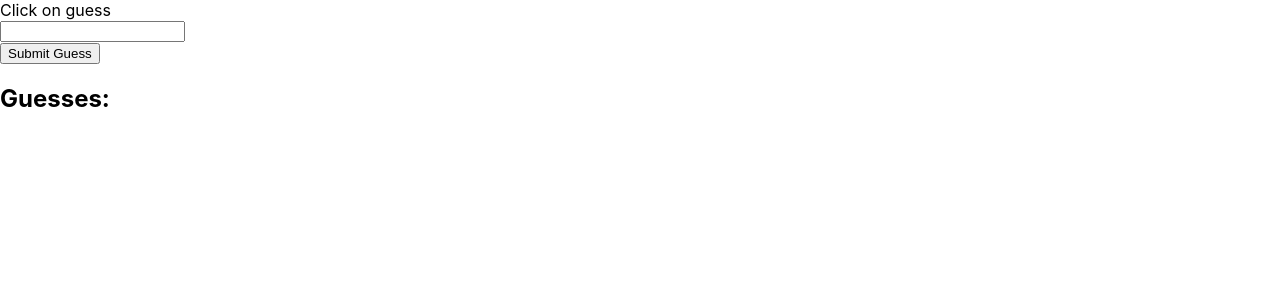
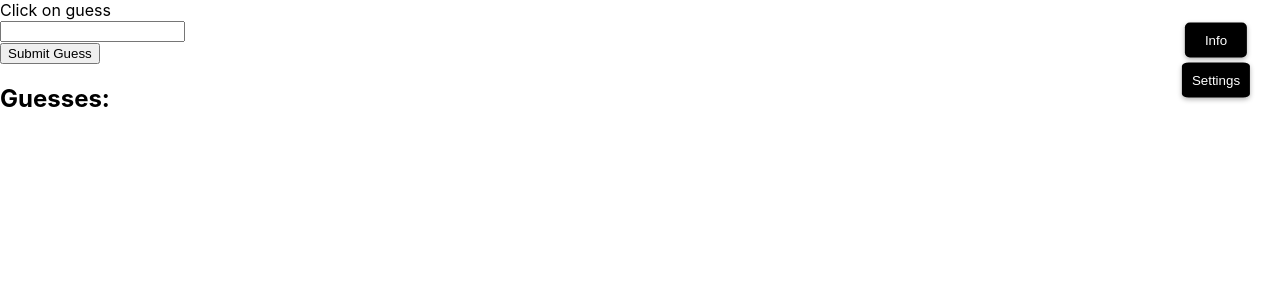
Before and after one commit to cis3296s24/US-City-Guesser, a React (Create React App) app in the folder client/: page / in a window 1280 px wide. Shown: the top 300 px of the page. Built offline with nearby package versions, Linux system fonts and the light colour scheme.

Commit message:
Editing features

```diff
--- a/client/src/App.js
+++ b/client/src/App.js
@@ -5,7 +5,8 @@ import Cities from "./city_data.json"
 import React from "react"
 import Autocomplete from "./AutocompleteDropdown"
 // import "./App.css"
-import infoPopUp from "./Info_PopUp"
+import InfoPopUp from "./Info_PopUp"
+import Settings from "./Settings"
 
 //this is how whatever the guess is can be exported to the GuessList file
 export var currentGuess;
@@ -52,8 +53,9 @@ function App() {
     <GuessList />
 
     {/* Component that displays information after a button is clicked*/}
-    <infoPopUp />
+    <InfoPopUp />
 
+    <Settings />
     {/* <Map></Map> */}
 
     </div>
--- a/client/src/InfoPopUp.css
+++ b/client/src/InfoPopUp.css
@@ -36,13 +36,14 @@
 /*Open button style */
 .open-button {
   position: fixed;
-    top: 50%;
-    left: 50%;
+  top: 5%;
+  left: 95%;
   transform: translate(-50%, -50%);
   padding: 10px 20px;
-    background-color: #007bff;
+  background-color: #000000;
   color: white;
   border: none;
   border-radius: 5px;
   cursor: pointer;
+  box-shadow: 0 2px 5px rgba(0, 0, 0, 0.3);
 }
--- a/client/src/Info_PopUp.js
+++ b/client/src/Info_PopUp.js
@@ -14,7 +14,7 @@ function InfoPopUp() {
 
   return (
     <div className="info-container">
-      <button className="open-button" onClick={toggleInfo}>Click Me for Info</button>
+      <button className="open-button" onClick={toggleInfo}>Info</button>
       {displayInfo && (
         <div>
           <div className="overlay" onClick={closeInfo}></div>
--- /dev/null
+++ b/client/src/Settings.css
@@ -0,0 +1,13 @@
+.settings-button {
+    position: fixed;
+    top: 10%;
+    left: 95%;
+    transform: translate(-50%, -50%);
+    padding: 10px;
+    background-color: #000000; /* Blue color */
+    color: white;
+    border: none;
+    border-radius: 10%;
+    cursor: pointer;
+    box-shadow: 0 2px 5px rgba(0, 0, 0, 0.3);
+  }
--- /dev/null
+++ b/client/src/Settings.js
@@ -0,0 +1,13 @@
+import React from 'react';
+import './Settings.css'; // Import CSS file for styling
+
+function Settings({ onClick }) {
+  return (
+    <button className="settings-button" onClick={onClick}>
+      {/* Content */}
+      Settings
+    </button>
+  );
+}
+
+export default Settings;
```
Lines whose indentation alone changed are shown as unchanged.
